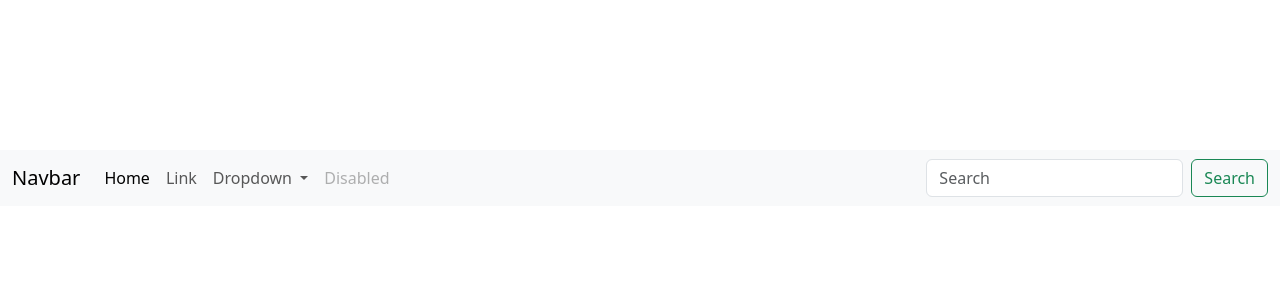
After one commit to Twinkym/Practica5, a PHP site: template views/navi.php in a window 1280 px wide. The commit adds this page. Shown: the top 300 px of the page. Run offline with PHP 8.4, Linux system fonts and the light colour scheme; the template is opened without the code that fills it, so the values that code supplies are empty.

Commit message:
Bootstrap nav Menu Created

```diff
--- a/views/footer.php
+++ b/views/footer.php
@@ -1,7 +1,7 @@
-<script src="https://practicas5.test/script.js"></script>
-<script src="https://cdn.jsdelivr.net/npm/bootstrap@5.3.3/dist/js/bootstrap.bundle.min.js" integrity="sha384-YvpcrYf0tY3lHB60NNkmXc5s9fDVZLESaAA55NDzOxhy9GkcIdslK1eN7N6jIeHz" crossorigin="anonymous"></script>
-<script src="https://cdn.jsdelivr.net/npm/@popperjs/core@2.11.8/dist/umd/popper.min.js" integrity="sha384-I7E8VVD/ismYTF4hNIPjVp/Zjvgyol6VFvRkX/vR+Vc4jQkC+hVqc2pM8ODewa9r" crossorigin="anonymous"></script>
-<script src="https://cdn.jsdelivr.net/npm/bootstrap@5.3.3/dist/js/bootstrap.min.js" integrity="sha384-0pUGZvbkm6XF6gxjEnlmuGrJXVbNuzT9qBBavbLwCsOGabYfZo0T0to5eqruptLy" crossorigin="anonymous"></script>
-</body>
+    <script src="script.js"></script>
+    <script src="https://cdn.jsdelivr.net/npm/bootstrap@5.3.3/dist/js/bootstrap.bundle.min.js" integrity="sha384-YvpcrYf0tY3lHB60NNkmXc5s9fDVZLESaAA55NDzOxhy9GkcIdslK1eN7N6jIeHz" crossorigin="anonymous"></script>
+    <script src="https://cdn.jsdelivr.net/npm/@popperjs/core@2.11.8/dist/umd/popper.min.js" integrity="sha384-I7E8VVD/ismYTF4hNIPjVp/Zjvgyol6VFvRkX/vR+Vc4jQkC+hVqc2pM8ODewa9r" crossorigin="anonymous"></script>
+    <script src="https://cdn.jsdelivr.net/npm/bootstrap@5.3.3/dist/js/bootstrap.min.js" integrity="sha384-0pUGZvbkm6XF6gxjEnlmuGrJXVbNuzT9qBBavbLwCsOGabYfZo0T0to5eqruptLy" crossorigin="anonymous"></script>
+    </body>
 
-</html>
+    </html>
--- a/views/header.php
+++ b/views/header.php
@@ -1,11 +1,9 @@
 <!DOCTYPE html>
 <html lang="en">
-
-<body>
-
     <head>
         <meta charset="UTF-8">
         <meta name="viewport" content="width=device-width, initial-scale=1.0">
+        <meta name="Author" content="David De La Puente">
         <title>Document</title>
         <link rel="stylesheet" href="https://cdnjs.cloudflare.com/ajax/libs/font-awesome/6.5.2/css/all.min.css" integrity="sha512-SnH5WK+bZxgPHs44uWIX+LLJAJ9/2PkPKZ5QiAj6Ta86w+fsb2TkcmfRyVX3pBnMFcV7oQPJkl9QevSCWr3W6A==" crossorigin="anonymous" referrerpolicy="no-referrer" />
         <link rel="stylesheet" href="https://code.jquery.com/ui/1.13.3/themes/base/jquery-ui.css">
--- a/views/main.php
+++ b/views/main.php
@@ -1,4 +1,4 @@
 <section class="container">
     <h2>Zona Privada de la App</h2>
-    <a class="btn btn-danger" href="">Cerrar Sesion</a>
+    <a class="btn btn-danger" href="index.php?accion=cerrar">Cerrar Sesion</a>
 </section>
--- /dev/null
+++ b/views/navi.php
@@ -0,0 +1,38 @@
+<nav class="navbar navbar-expand-lg bg-body-tertiary">
+    <div class="container-fluid">
+        <a class="navbar-brand" href="#">Navbar</a>
+        <button class="navbar-toggler" type="button" data-bs-toggle="collapse" data-bs-target="#navbarSupportedContent" aria-controls="navbarSupportedContent" aria-expanded="false" aria-label="Toggle navigation">
+            <span class="navbar-toggler-icon"></span>
+        </button>
+        <div class="collapse navbar-collapse" id="navbarSupportedContent">
+            <ul class="navbar-nav me-auto mb-2 mb-lg-0">
+                <li class="nav-item">
+                    <a class="nav-link active" aria-current="page" href="#">Home</a>
+                </li>
+                <li class="nav-item">
+                    <a class="nav-link" href="#">Link</a>
+                </li>
+                <li class="nav-item dropdown">
+                    <a class="nav-link dropdown-toggle" href="#" role="button" data-bs-toggle="dropdown" aria-expanded="false">
+                        Dropdown
+                    </a>
+                    <ul class="dropdown-menu">
+                        <li><a class="dropdown-item" href="#">Action</a></li>
+                        <li><a class="dropdown-item" href="#">Another action</a></li>
+                        <li>
+                            <hr class="dropdown-divider">
+                        </li>
+                        <li><a class="dropdown-item" href="#">Something else here</a></li>
+                    </ul>
+                </li>
+                <li class="nav-item">
+                    <a class="nav-link disabled" aria-disabled="true">Disabled</a>
+                </li>
+            </ul>
+            <form class="d-flex" role="search">
+                <input class="form-control me-2" type="search" placeholder="Search" aria-label="Search">
+                <button class="btn btn-outline-success" type="submit">Search</button>
+            </form>
+        </div>
+    </div>
+</nav>
```
Also changed, not shown: controllers/controller.php (+75 -118 lines), index.php (+4 -5 lines), mail.php (+4 -7 lines), model/model.php (+6 -4 lines), views/login.php (+7 -7 lines).
